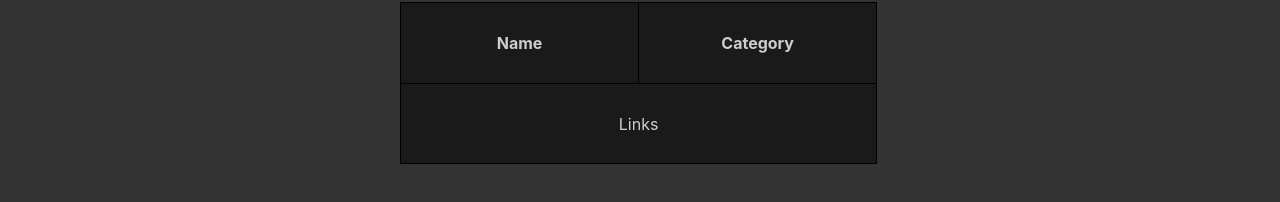
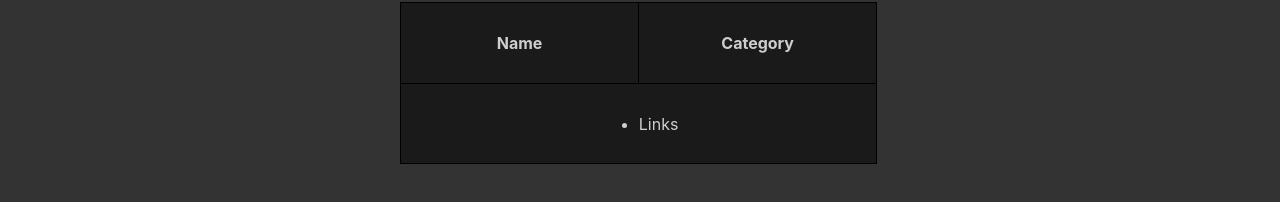
Before and after one commit to 7Bubun/endangered-species-app, a React (Create React App) app in the folder react-web-app/: page / in a window 1280 px wide. Both pictures are taken after a click on the button "Species Classification". Shown: the part 440-642 px from the top of the page. Built offline with nearby package versions, Linux system fonts and the light colour scheme.

Commit message:
Last changes

```diff
--- a/react-web-app/src/components/ImageView.jsx
+++ b/react-web-app/src/components/ImageView.jsx
@@ -33,14 +33,16 @@ class ImageView extends Component {
                     <div className='cb'></div>
 
                     <div className='links centered-content'>
-                        {this.state.links.map(link => <div key={link}>{link}</div>)}
+                        <ul>
+                            {this.state.links.map(link => <li key={link}>{link}</li>)}
+                        </ul>
                     </div>
                 </div>
             </div>
         );
     }
 
-    classify(func) {
+    classify = (func) => {
         let file = document.forms['form']['file'].files[0];
 
         if (file == null) {
@@ -56,8 +58,6 @@ class ImageView extends Component {
 
                     if (result.probability > 0.8) {
                         func(result.tagName);
-                    } else {
-                        console.log('Noooo');   //tmp
                     }
                 }
             }
@@ -82,7 +82,6 @@ class ImageView extends Component {
             if (request.readyState === 4) {
                 if (request.status === 200) {
                     const data = JSON.parse(request.responseText);
-                    console.log(data); //EEEEEEEEEEEEEEEEEEEEEEEEEEEEEEEEEEe
                     let links = [];
 
                     for (const link of data.Links) {
@@ -94,8 +93,6 @@ class ImageView extends Component {
                         category: data.Category,
                         links: links
                     });
-                } else {
-                    console.log('AJAX error!'); //tmp
                 }
             }
         };
--- a/react-web-app/src/components/InfoView.jsx
+++ b/react-web-app/src/components/InfoView.jsx
@@ -27,7 +27,7 @@ class InfoView extends Component {
 
                     <div className='text'>
                         {this.state.text == null ? 'Choose species on the sidebar to display information.'
-                            : this.state.text.map(paragraph => <p key={paragraph}>paragraph</p>)}
+                            : this.state.text.map(paragraph => <p key={paragraph}>{paragraph}</p>)}
                     </div>
 
                     <div className='footer'>
@@ -71,9 +71,6 @@ class InfoView extends Component {
         request.onreadystatechange = () => {
             if (request.readyState === 4) {
                 const data = JSON.parse(request.responseText);
-
-                console.log(data);  //EEEEEEEEEEEEEEEEEEEEEEEEEEEEEEEEEEE
-
                 let text = [];
                 let links = [];
 
```
